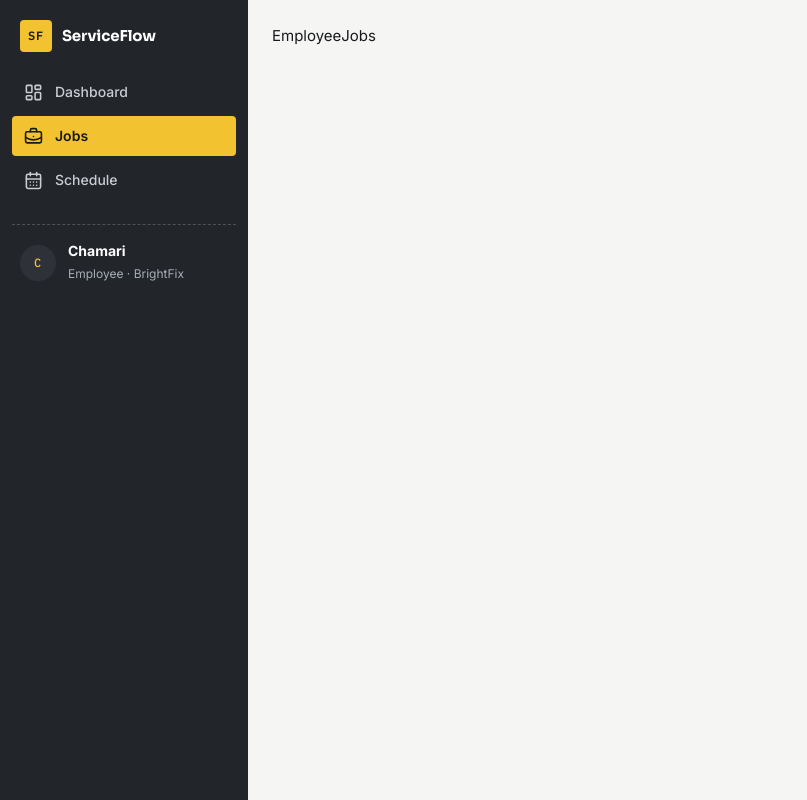
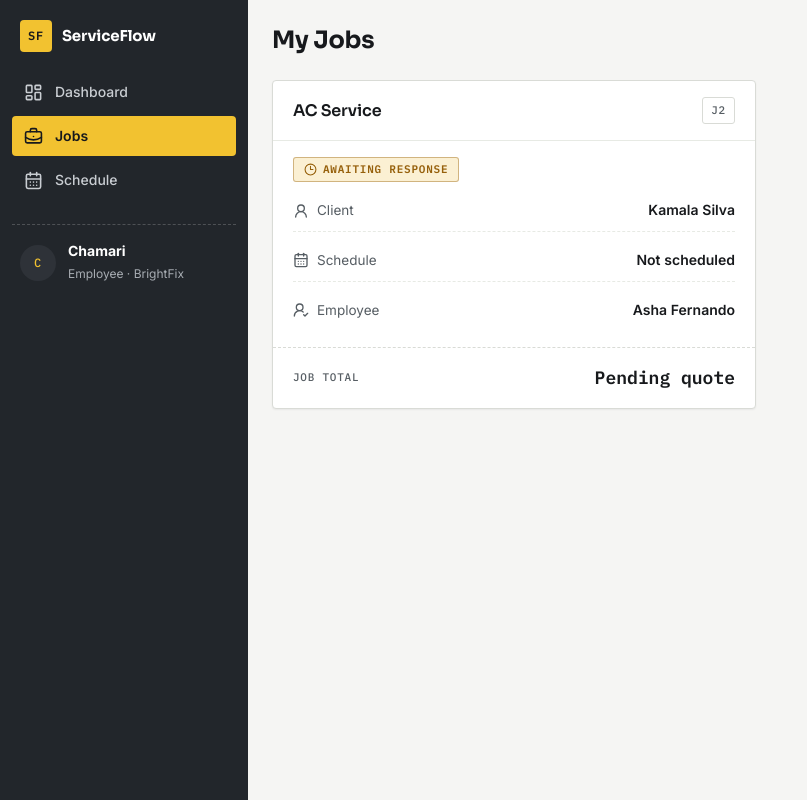
Before and after one commit to amiztp/ServiceFlow, a React (Vite) app in the folder frontend/: page /employee/jobs in a window 1280 px wide. Shown: the whole page, without its empty margins (0-807 px from the left). Built offline with nearby package versions, Linux system fonts and the light colour scheme.

Commit message:
updated employee/jobs with mockup data ( mek karana kena me okkoma mockup dala thiyenne shared folder ekaka , eka wenas krl blann pluwnoninm )

```diff
--- a/frontend/src/App.tsx
+++ b/frontend/src/App.tsx
@@ -27,7 +27,10 @@ const ManagerInvoices = () => <h1>ManagerInvoices</h1>;
 const ManagerTeam = () => <h1>ManagerTeam</h1>;
 const PolicyPage = () => <h1>PolicyPage</h1>;
 const EmployeeHome = () => <h1>EmployeeHome</h1>;
-const EmployeeJobs = () => <h1>EmployeeJobs</h1>;
+
+//const EmployeeJobs = () => <h1>EmployeeJobs</h1>;
+import EmployeeJobs from "./features/employee/Jobs";
+
 const EmployeeJobDetail = () => <h1>EmployeeJobDetail</h1>;
 const EmployeeSchedule = () => <h1>EmployeeSchedule</h1>;
 const AdminHome = () => <h1>AdminHome</h1>;
--- /dev/null
+++ b/frontend/src/features/employee/Jobs.tsx
@@ -0,0 +1,56 @@
+import { useNavigate } from "react-router-dom";
+import { JobTicketCard, EmptyState } from "../../components";
+import { mockJobs, type Job, type JobState } from "../../mocks/data";
+
+const jobStatus = (s: JobState): "awaiting" | "scheduled" | "in_progress" | "completed" => {
+  if (s === "JOB_CREATED") return "awaiting";
+  if (s === "SCHEDULE_PROPOSED") return "awaiting";
+  if (s === "SCHEDULE_CONFIRMED") return "scheduled";
+  if (s === "IN_PROGRESS") return "in_progress";
+  return "completed";
+};
+
+const formatSlot = (iso?: string) =>
+  iso
+    ? new Date(iso).toLocaleString("en-GB", {
+        weekday: "short",
+        day: "numeric",
+        month: "short",
+        hour: "2-digit",
+        minute: "2-digit",
+      })
+    : "Not scheduled";
+
+export default function EmployeeJobs() {
+  const navigate = useNavigate();
+  const myJobs: Job[] = mockJobs.filter((job) => job.employeeId === "e1");
+
+  return (
+    <div className="space-y-6">
+      <h1 className="sf-display text-2xl font-bold">My Jobs</h1>
+
+      {myJobs.length === 0 ? (
+        <EmptyState title="No jobs assigned" description="Your assigned jobs will appear here." />
+      ) : (
+        <div className="grid gap-4 md:grid-cols-2">
+          {myJobs.map((job) => (
+            <div
+              key={job.id}
+              onClick={() => navigate(`/employee/jobs/${job.id}`)}
+              style={{ cursor: "pointer" }}
+            >
+              <JobTicketCard
+                id={job.id}
+                title={job.serviceName}
+                status={jobStatus(job.state)}
+                client={job.clientName}
+                schedule={formatSlot(job.startTime)}
+                employee={job.employeeName ?? "Unassigned"}
+              />
+            </div>
+          ))}
+        </div>
+      )}
+    </div>
+  );
+}
```
